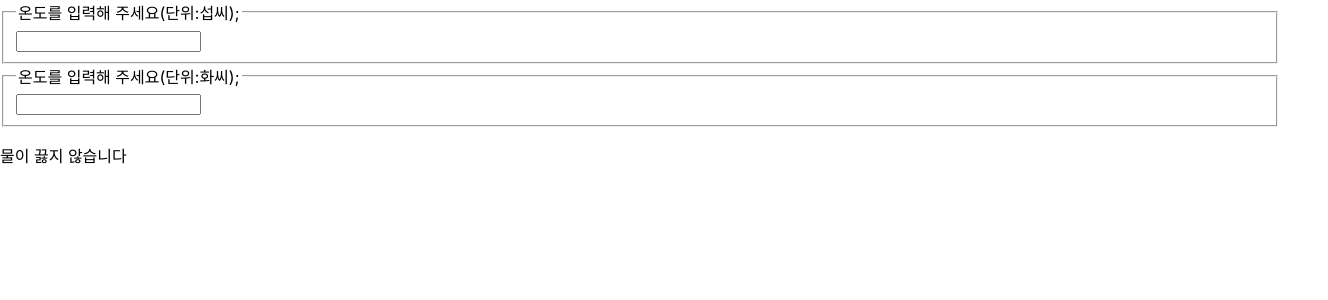
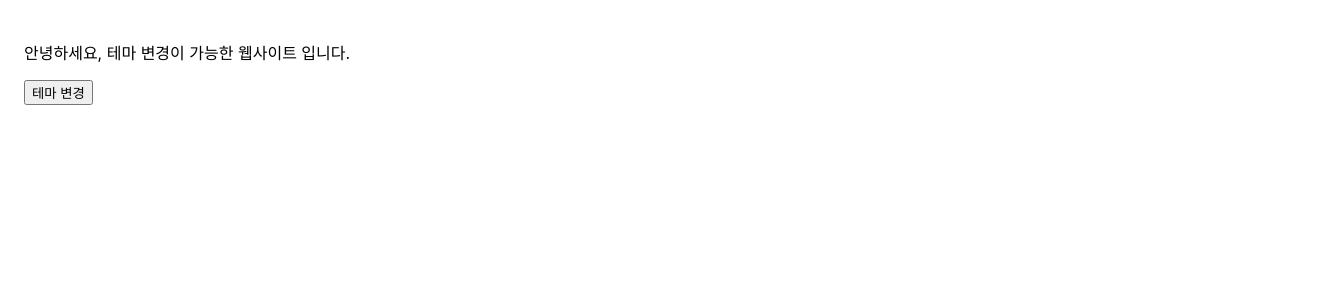
Before and after one commit to MinBokLee/soaple_study_ex, a React (Create React App) app in the folder soaple_study_ex/: page / in a window 1280 px wide. Shown: the top 300 px of the page, 1328 px wide, since content can reach past the window. Built offline with nearby package versions, Linux system fonts and the light colour scheme.

Commit message:
chapter13~14 update

```diff
--- a/soaple_study_ex/src/chapter12/Calculator.jsx
+++ b/soaple_study_ex/src/chapter12/Calculator.jsx
@@ -21,15 +21,21 @@
     return (celsius * 9) /5 +32;
 }
 
+
+// - 입력값을 변환하는 함수
+// - temperature: 입력된 값 (string)
+// - convert: 변환 함수(toCelsius 또는 toFahrenheit)
 function tryConvert(temperature, convert){
     const input= parseFloat(temperature);
+
+    // 숫자가 아닌 경우, 빈 문자열 반환
     if(Number.isNaN(input)){
         return "";
     }
 
     const output = convert(input);
     const rounded = Math.round(output * 1000) / 1000;
-    return rounded.toString();
+    return rounded.toString();   // 문자열로 변환해서 반환
 }
 
 function Calculator(props){
--- /dev/null
+++ b/soaple_study_ex/src/chapter13/ProfileCard.jsx
@@ -0,0 +1,14 @@
+import Card from "./Card";
+
+function ProfileCard(props) {
+
+    return(
+
+        <Card title="Inje LEe" backgroundColor="#43a04e">
+            <p>안녕하세요, 소플입니다.</p>
+            <p>저는 리액트를 사용해서 개발하고 있습니다.</p>
+        </Card>
+    );
+}
+
+export default ProfileCard;
--- /dev/null
+++ b/soaple_study_ex/src/chapter14/DarkOrLight.jsx
@@ -0,0 +1,30 @@
+import { useState, useCallback } from "react";
+import ThemeContext from "./ThemeContext";
+import MainContent from "./MainContent";
+
+function DarkOrLight(props){
+    const[theme, setTheme] = useState("light");
+
+    const toggleTheme = useCallback(() => {
+            if(theme == "light"){
+                setTheme("dark");
+            } else if(theme =="dark"){
+                  setTheme("light");
+            }
+    }, [theme])
+
+    return(
+<ThemeContext.Provider value={{theme, toggleTheme}}>
+    <MainContent />
+</ThemeContext.Provider>
+
+    );
+}
+
+/*
+MainContent 컴포넌트를 자식으로 갖고 있는데, 이를 ThemeContext.Provider로 감싸서
+ThemeContext의 값을 하위 컴포넌트들이 사용할 수 있도록 해준다.
+그리고 ThemeContet의 값으로 들어가는 theme와 toggleTheme() 함수는 자체적으로 관리하고 있다.
+*/
+
+export default DarkOrLight;
--- /dev/null
+++ b/soaple_study_ex/src/chapter14/MainContent.jsx
@@ -0,0 +1,29 @@
+import { useContext } from "react";
+import ThemeContext from "./ThemeContext";
+
+function MainContent(props){
+    const{theme, toggleTheme} = useContext(ThemeContext);
+
+    return(
+        <div
+            style={{
+                width: "100vw",
+                height: "100vh",
+                padding: "1.5rem",
+                backgroundColor: theme == "light" ? "white" : "black",
+                color: theme =="light" ? "black" : "white",
+            }}
+        >
+            <p>안녕하세요, 테마 변경이 가능한 웹사이트 입니다.</p>
+            <button onClick={toggleTheme}> 테마 변경</button>
+
+        </div>
+    );
+}
+
+export default MainContent;
+
+//MainContent 컴포넌트는 ThemeContext로붜 현재 설정된 테마 값을 받아와 실제 화면의 콛텐츠를 렌더링하는 역활을 한다.
+// 또한 테마 변경을 누를 경우, ThemeContext로부터 받은 toggleTheme() 함수를 호출하여 ThemeContext의 값을 변경하는 역활도 한다.
+
+// 여기서는 ThemeContext.Consumer컴포넌트를 사용하는 방법 대신, useContext() 훅을 사용하기로 한다.
--- /dev/null
+++ b/soaple_study_ex/src/chapter14/ThemeContext.jsx
@@ -0,0 +1,12 @@
+import React from "react"
+
+const ThemeContext =  React.createContext();
+
+ThemeContext.displayName= "ThemeContext";
+
+export default ThemeContext;
+
+/*
+    컨텍스트의 초깃값을 별도로 설정하지 않았고, 이후 provider에서 값을 설정할 예정.
+    그리고 개발자 도구를 통해 컨텍스트의 이름을 확인하기 위해서 ThemeContext의 dispalyName 값을 설정해줌.
+*/
--- a/soaple_study_ex/src/index.js
+++ b/soaple_study_ex/src/index.js
@@ -14,12 +14,14 @@
 // import LandinfPage from './chapter09/LandingPage';
 // import AttendanceBook from './chapter10/AttendanceBook';
 //import SignUp from './chapter11/SignUp';
-import Calculator from './chapter12/Calculator';
+// import Calculator from './chapter12/Calculator';
+// import ProfileCard from './chapter13/ProfileCard';
+import DarkOrLight from './chapter14/DarkOrLight';
 
 const root = ReactDOM.createRoot(document.getElementById('root'));
 root.render(
   <React.StrictMode>
-    <Calculator />
+    <DarkOrLight />
   </React.StrictMode>
 
 );
```
Also changed, not shown: soaple_study_ex/src/chapter13/Card.jsx (added, +35 -0 lines).
